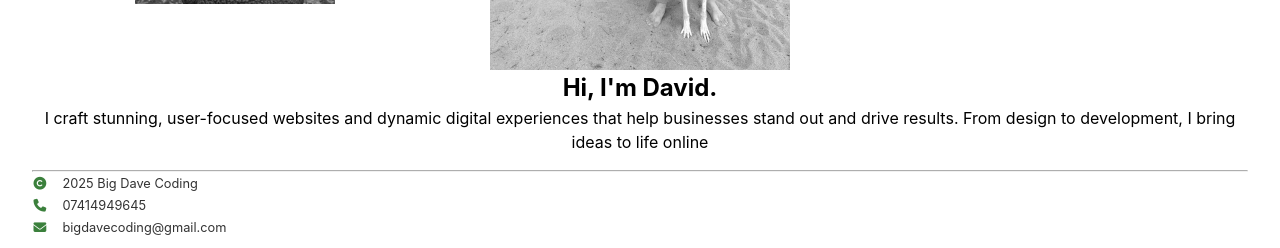
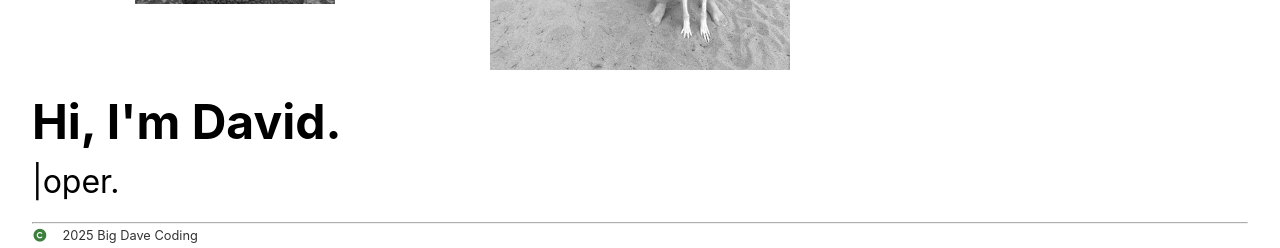
Before and after one commit to BigDaveCoding/react-practice, a React (Vite) app in the folder my-first-react-project/: page / in a window 1280 px wide. Shown: the part 426-674 px from the top of the page. Built offline with nearby package versions, Linux system fonts and the light colour scheme.

Commit message:
working on a gsap text animation to have underneath my photos

```diff
--- a/my-first-react-project/src/hero.jsx
+++ b/my-first-react-project/src/hero.jsx
@@ -1,9 +1,42 @@
+import { useState, useEffect, useRef } from 'react';
+import gsap from 'gsap';
+import TextPlugin from 'gsap/TextPlugin';
 
+gsap.registerPlugin(TextPlugin);
 
 function HeroSection() {
 
     const intro = "Hi, I'm David."
-    const description = "I craft stunning, user-focused websites and dynamic digital experiences that help businesses stand out and drive results. From design to development, I bring ideas to life online"
+    const description = "I craft stunning, user-focused websites and dynamic digital experiences that help businesses stand out and drive results.\ From design to development, I bring ideas to life online"
+
+    const prefix = 'I am a ';
+    const words = ['Web Developer', 'Designer', 'Software Engineer', 'Student', 'Problem Solver', 'Video Game Addict', 'Creative Thinker', 'Tech Enthusiast'];
+    const typeSpeed = 0.15; // Typing speed in seconds per character
+    const delayBetweenWords = 2; // Delay in seconds between words
+
+    const autoTypeRef = useRef(null); // Reference to the text element
+
+    useEffect(() => {
+        const tl = gsap.timeline({ repeat: -1, repeatDelay: delayBetweenWords }); // Infinite loop with delay between words
+
+        words.forEach((word) => {
+            // Typing animation
+            tl.to(autoTypeRef.current, {
+                text: prefix + word + '.',
+                duration: word.length * typeSpeed,
+                ease: 'none',
+            });
+            // Pause between words
+            tl.to({}, { duration: delayBetweenWords });
+            // Deleting animation (from the end)
+            tl.to(autoTypeRef.current, {
+                text: '|',
+                duration: word.length * typeSpeed,
+                ease: 'none',
+            });
+        });
+
+    }, []);
 
     return (
         <>
@@ -15,8 +48,11 @@ function HeroSection() {
                         <img className="cara_david_image_hero" src="./src/assets/images/cara_david_sedona.jpg" alt="Photo of David and Cara" />
                     </div>
                     <div className="hero_text">
-                        <h2>{intro}</h2>
-                        <p>{description}</p>
+                        <div className="hero_statement">
+                            <h2>{intro}</h2>
+                            <p><span ref={autoTypeRef}>|</span></p>
+                        </div>
+                        {/* <p>{description}</p> */}
                     </div>
                 </div>
             </section>
--- a/my-first-react-project/src/index.css
+++ b/my-first-react-project/src/index.css
@@ -181,6 +181,11 @@ footer i {
   filter: grayscale(100%);
 }
 
+.hero_statement {
+  margin-top: 1rem;
+  text-align: left;
+  font-size: 2rem;
+}
 
 /*
 a {
```
